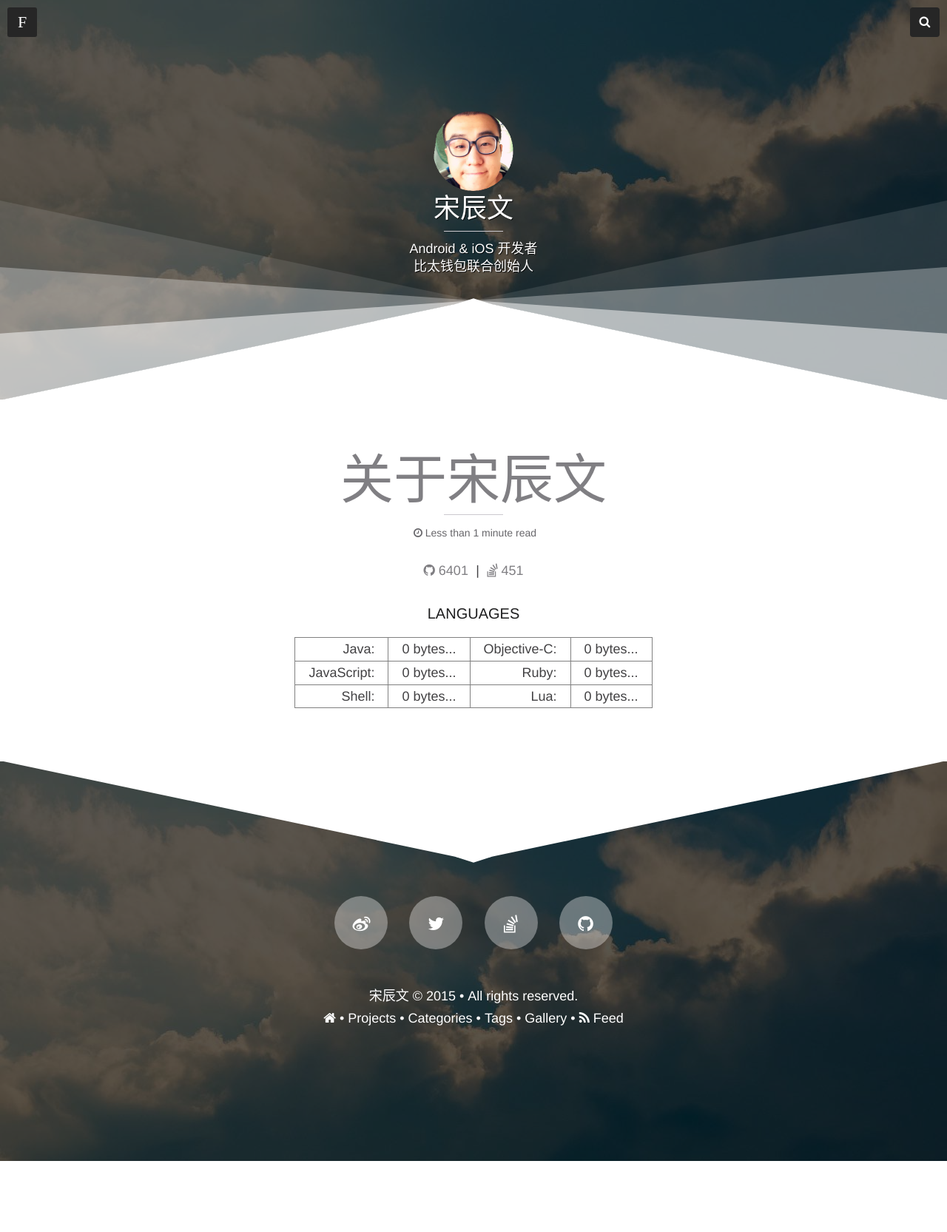
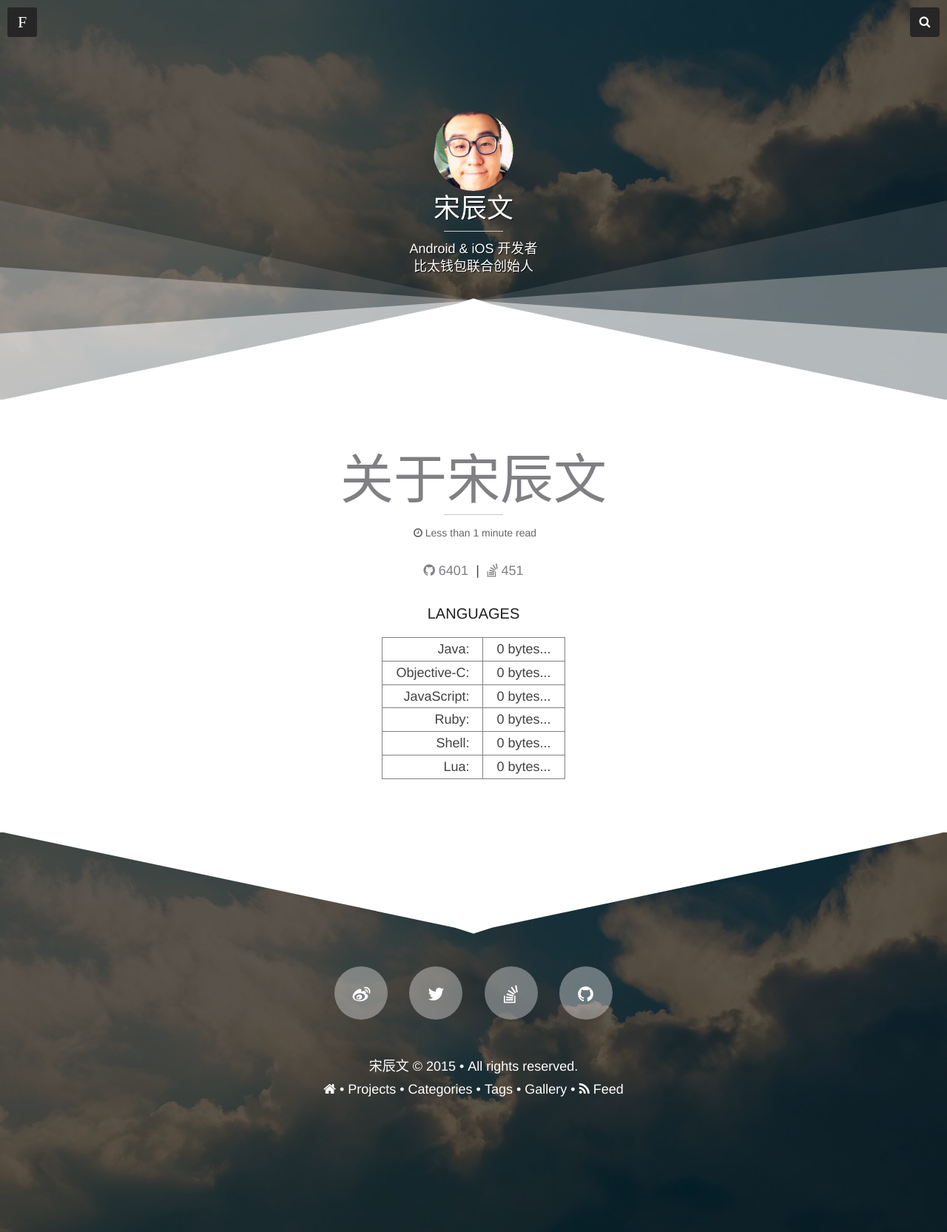
Before and after one commit to songchenwen/songchenwen.github.io, a Jekyll site: the page built from about.html, in a window 1280 px wide. Shown: the whole page at 74% size. Built offline with Jekyll 4.4.1, drawn with Linux system fonts in a browser that asks for light colours; Markdown is read by kramdown in place of the engine named in the settings; comment, search, counter and statistics services are not loaded; before the commit the page ends 1569 px from its top, so only the background shows below that.

Commit message:
Edit About

```diff
--- a/about.html
+++ b/about.html
@@ -44,18 +44,24 @@ repos:
 	<tr>
 		<td class="language">Java: </td>
 		<td id="Java"><span class="byte">0</span> bytes<span class="loading">...</span></td>
+	</tr>
+	<tr>
 		<td class="language">Objective-C: </td>
 		<td id="Objective-C"><span class="byte">0</span> bytes<span class="loading">...</span></td>
 	</tr>
 	<tr>
 		<td class="language">JavaScript: </td>
 		<td id="JavaScript"><span class="byte">0</span> bytes<span class="loading">...</span></td>
+	</tr>
+	<tr>
 		<td class="language">Ruby: </td>
 		<td id="Ruby"><span class="byte">0</span> bytes<span class="loading">...</span></td>
 	</tr>
 	<tr>
 		<td class="language">Shell: </td>
 		<td id="Shell"><span class="byte">0</span> bytes<span class="loading">...</span></td>
+	</tr>
+	<tr>
 		<td class="language">Lua: </td>
 		<td id="Lua"><span class="byte">0</span> bytes<span class="loading">...</span></td>
 	</tr>
```
